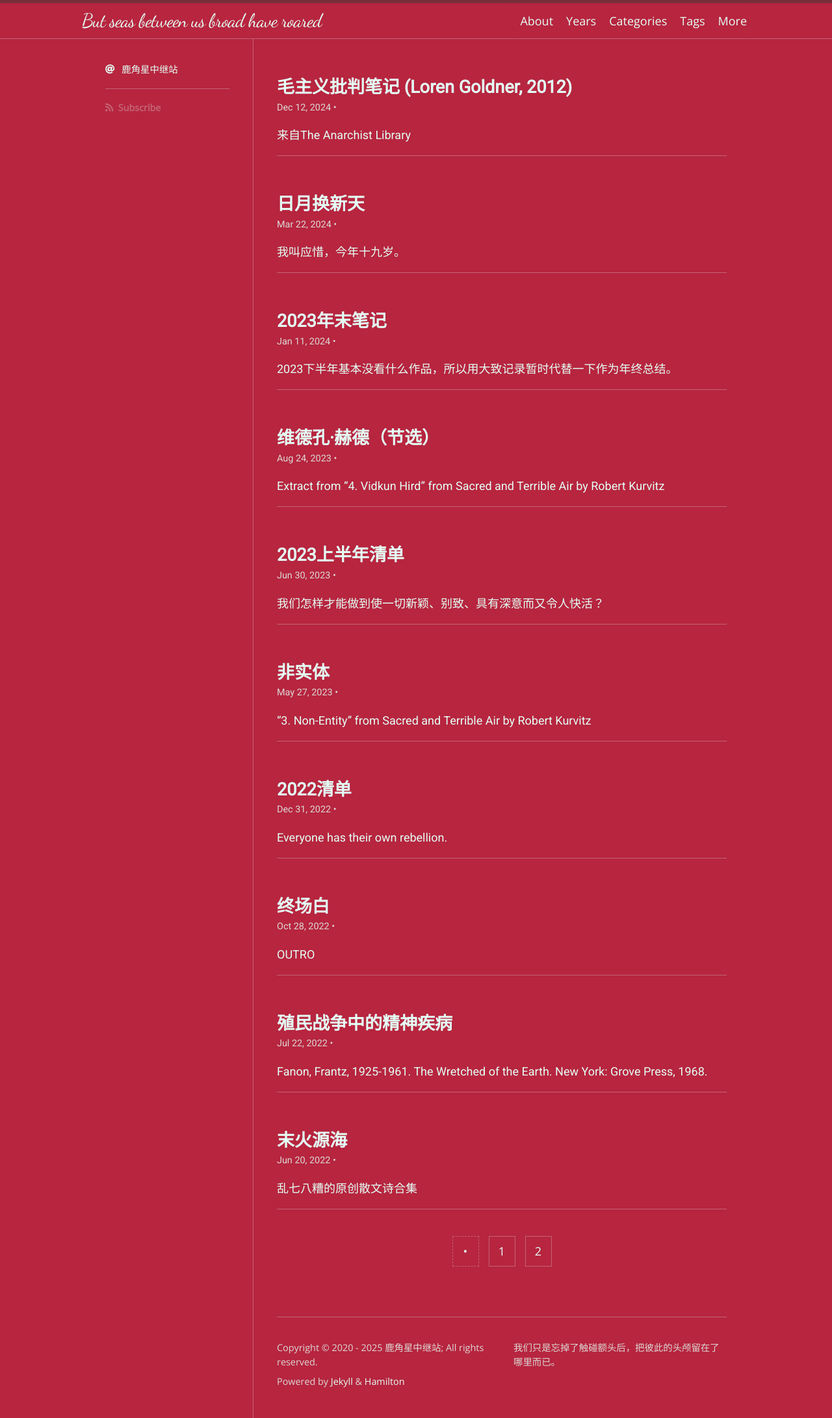
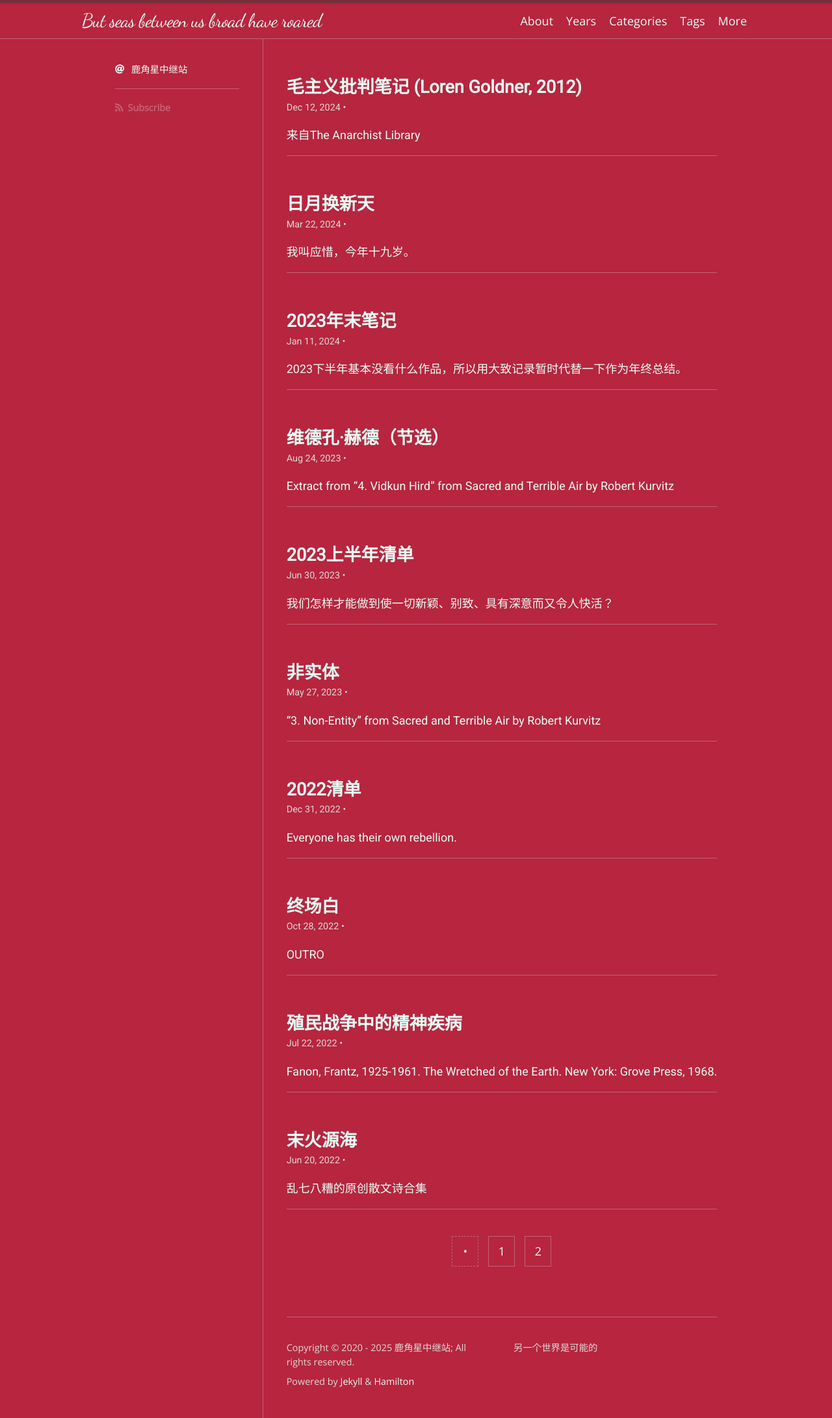
Before and after one commit to scatterdclouds/scatterdclouds.github.io, a Jekyll site: the page built from index.html, in a window 1280 px wide. Shown: the whole page at 65% size. Built offline with Jekyll 4.4.1, drawn with Linux system fonts in a browser that asks for light colours; nearby versions of some CDN libraries; some web fonts are replaced; the list of posts is cut into pages by our own code; comment, search, counter and statistics services are not loaded.

Commit message:
Update _config.yml

```diff
--- a/_config.yml
+++ b/_config.yml
@@ -1,5 +1,5 @@
 title: But seas between us broad have roared
-description: 我们只是忘掉了触碰额头后，把彼此的头颅留在了哪里而已。
+description: 另一个世界是可能的
 author: 鹿角星中继站
 avatar:
 email:
```
